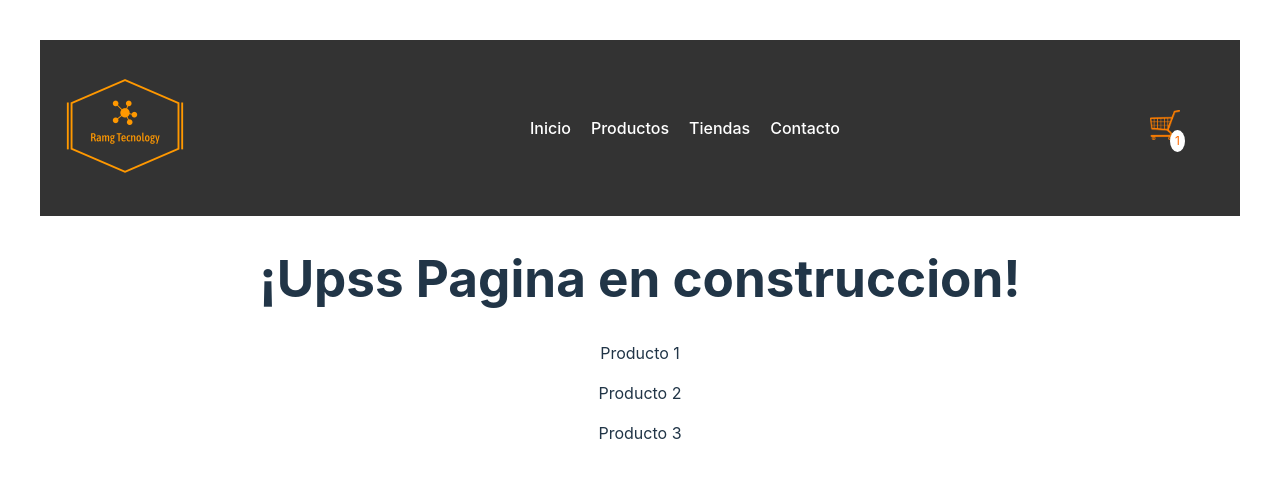
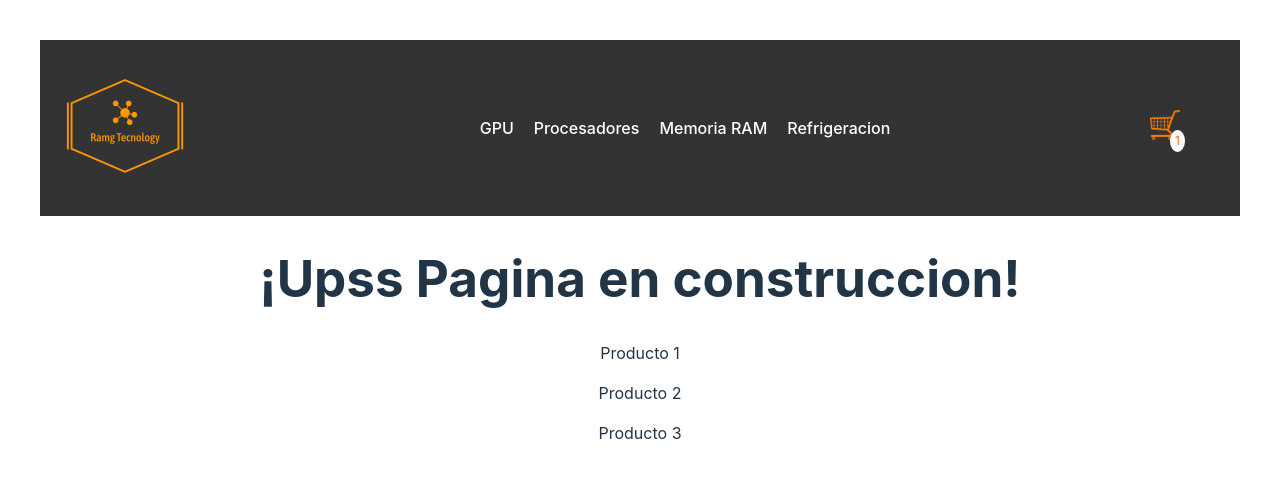
Before and after one commit to Robertx93/ProyectoFinal-Martinez, a React (Vite) app: page / in a window 1280 px wide. Shown: the top 478 px of the page. Built offline with nearby package versions, Linux system fonts and the light colour scheme.

Commit message:
modificacion navbar

```diff
--- a/src/components/NavBar.jsx
+++ b/src/components/NavBar.jsx
@@ -8,10 +8,10 @@ const NavBar = () => {
         <nav>
             <div><img src={LogoTrans} alt="Logo" className="logo-transparent" /></div>
             <ul>
-                <li><a href="#home">Inicio</a></li>
-                <li><a href="#productos">Productos</a></li>
-                <li><a href="#productos">Tiendas</a></li>
-                <li><a href="#contacto">Contacto</a></li>
+                <li><a href="#gpu">GPU</a></li>
+                <li><a href="#procesadores">Procesadores</a></li>
+                <li><a href="#memoria">Memoria RAM</a></li>
+                <li><a href="#refrigeracion">Refrigeracion</a></li>
             </ul>
             <CartWidget itemCount={itemCount}/>
         </nav>
```
